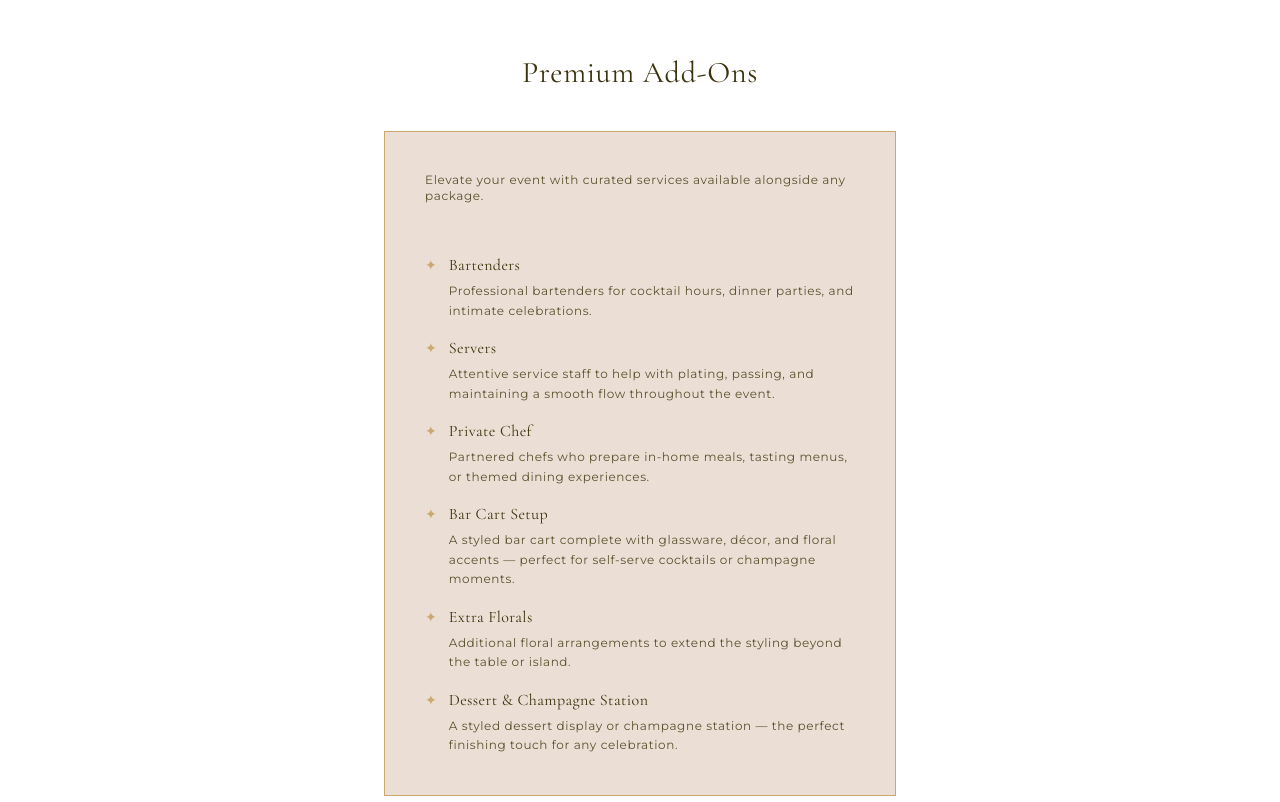
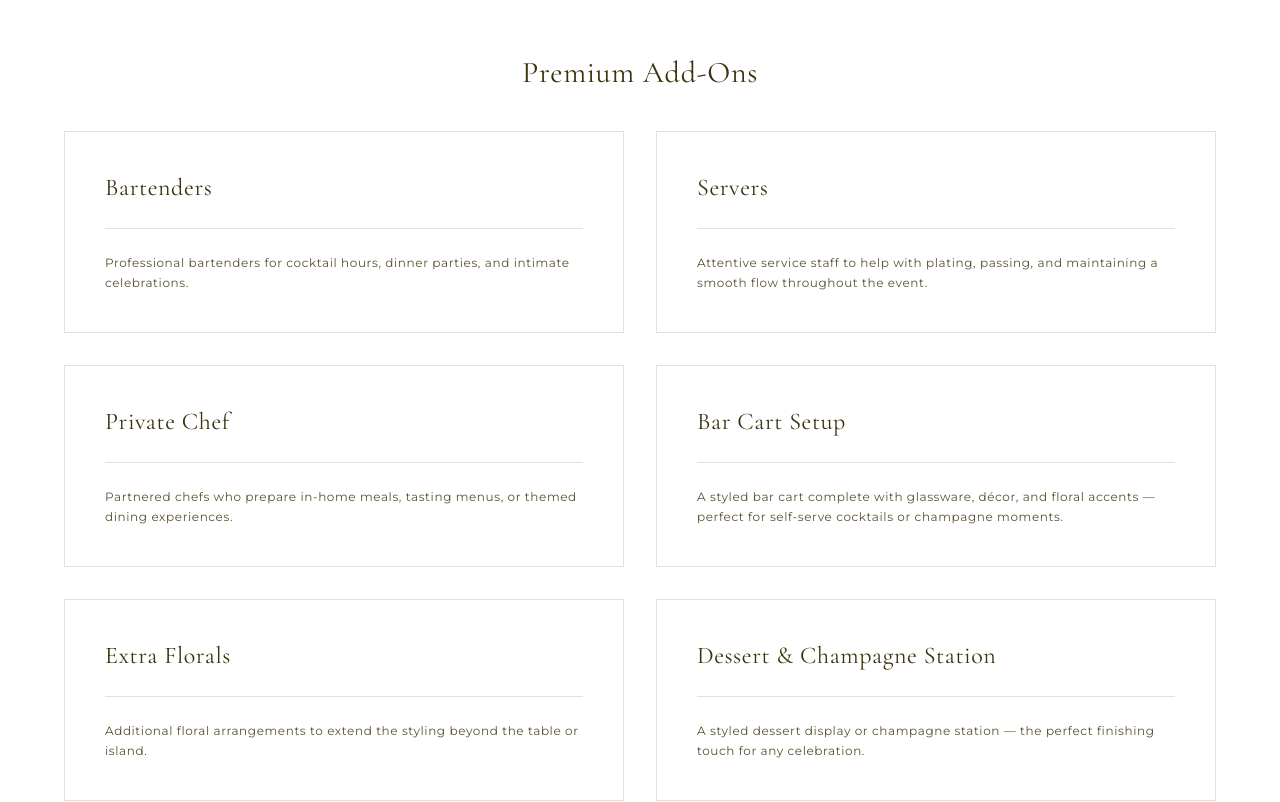
Before and after one commit to eduarduino/fork-and-flower-designs, a Next.js app: page /packages in a window 1280 px wide. Shown: the part 2380-3182 px from the top of the page. Built offline with nearby package versions, Linux system fonts and the light colour scheme.

Commit message:
Switch premium add-ons to 2-column grid matching package card style

```diff
--- a/src/components/sections/PackageCards.tsx
+++ b/src/components/sections/PackageCards.tsx
@@ -215,29 +215,24 @@ export function PackageCards() {
           <h3 className="font-serif text-2xl md:text-3xl text-charcoal tracking-wide text-center mb-10">
             Premium Add-Ons
           </h3>
-          <div className="mx-auto max-w-lg">
-            <div className="p-8 md:p-10 border border-gold bg-cream-dark">
-              <p className="font-sans text-xs tracking-wider text-charcoal-light mb-6">
-                Elevate your event with curated services available alongside any package.
-              </p>
-              <div className="h-px bg-cream-dark my-6" />
-              <ul className="space-y-4">
-                {premiumAddOns.map((addon) => (
-                  <li key={addon.name} className="flex items-start gap-3">
-                    <span className="mt-0.5 text-gold text-sm">✦</span>
-                    <div>
-                      <span className="font-serif text-base tracking-wide text-charcoal">
-                        {addon.name}
-                      </span>
-                      <p className="mt-1 font-sans text-xs tracking-wider text-charcoal-light leading-relaxed">
-                        {addon.description}
-                      </p>
-                    </div>
-                  </li>
-                ))}
-              </ul>
-            </div>
-          </div>
+          <StaggerChildren
+            className="grid gap-8 md:grid-cols-2"
+            staggerDelay={0.1}
+          >
+            {premiumAddOns.map((addon) => (
+              <StaggerItem key={addon.name}>
+                <div className="flex flex-col h-full p-8 md:p-10 border border-cream-dark bg-white hover:border-gold/50 transition-all duration-300 hover:shadow-lg">
+                  <h4 className="font-serif text-2xl tracking-wide text-charcoal">
+                    {addon.name}
+                  </h4>
+                  <div className="h-px bg-cream-dark my-6" />
+                  <p className="font-sans text-xs tracking-wider text-charcoal-light leading-relaxed">
+                    {addon.description}
+                  </p>
+                </div>
+              </StaggerItem>
+            ))}
+          </StaggerChildren>
         </div>
       </div>
 
```
